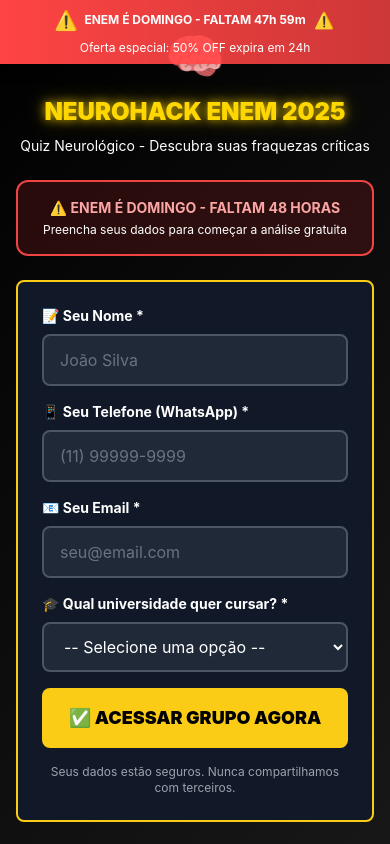
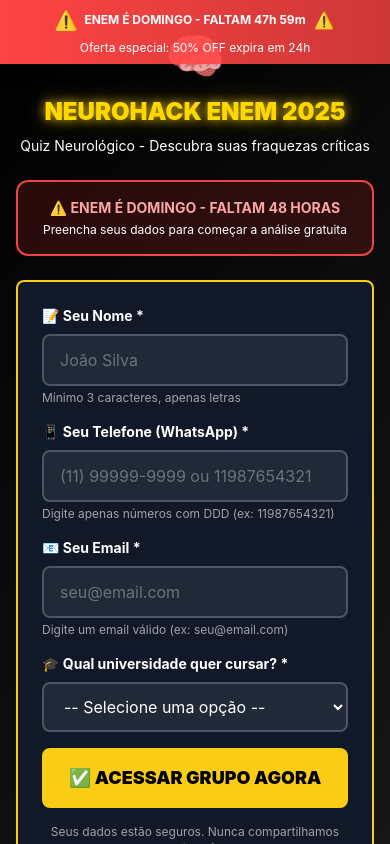
Before and after one commit to suellensilva26/teste-enem, a React (Vite) app: page / in a window 390 px wide. Both pictures are taken after a click on the button "🎯 COMEÇAR TESTE AGORA - 2 MINUTOS". Shown: the top 844 px of the page. Built offline with nearby package versions, Linux system fonts and the light colour scheme; no server answers.

Commit message:
Add: Strong validation for name, phone and email to block random data

```diff
--- a/src/components/LeadForm.tsx
+++ b/src/components/LeadForm.tsx
@@ -15,6 +15,20 @@ export default function LeadForm({ onSuccess }: LeadFormProps) {
   const [loading, setLoading] = useState(false)
   const [message, setMessage] = useState('')
   const [error, setError] = useState('')
+
+  // Função para validar email
+  const validateEmail = (email: string): boolean => {
+    const emailRegex = /^[^\s@]+@[^\s@]+\.[^\s@]+$/
+    return emailRegex.test(email) && email.length >= 5 && email.includes('.')
+  }
+
+  // Função para validar telefone brasileiro
+  const validatePhone = (phone: string): boolean => {
+    // Remove tudo que não é número
+    const numbersOnly = phone.replace(/\D/g, '')
+    // Telefone brasileiro deve ter 10 ou 11 dígitos (com DDD)
+    return numbersOnly.length >= 10 && numbersOnly.length <= 11
+  }
 
   const handleChange = (e: React.ChangeEvent<HTMLInputElement | HTMLSelectElement>) => {
     const { name, value } = e.target
@@ -34,6 +48,29 @@ export default function LeadForm({ onSuccess }: LeadFormProps) {
     setError('')
 
     try {
+      // VALIDAÇÕES ANTES DE ENVIAR
+
+      // Validar nome (mínimo 3 caracteres, apenas letras e espaços)
+      const nameRegex = /^[a-zA-ZÀ-ÿ\s]{3,}$/
+      if (!nameRegex.test(formData.name.trim())) {
+        throw new Error('Nome inválido! Use apenas letras e mínimo de 3 caracteres.')
+      }
+
+      // Validar telefone
+      if (!validatePhone(formData.phone)) {
+        throw new Error('Telefone inválido! Digite um número válido com DDD (ex: 11987654321 ou (11) 98765-4321)')
+      }
+
+      // Validar email
+      if (!validateEmail(formData.email)) {
+        throw new Error('Email inválido! Digite um email válido (ex: seu@email.com)')
+      }
+
+      // Validar universidade (não pode ser vazio)
+      if (!formData.university || formData.university.trim() === '') {
+        throw new Error('Selecione uma universidade!')
+      }
+
       console.log('📤 Enviando para Supabase:', formData)
 
       // Verificar se Supabase está configurado
@@ -161,8 +198,13 @@ export default function LeadForm({ onSuccess }: LeadFormProps) {
                   onChange={handleChange}
                   required
                   placeholder="João Silva"
+                  minLength={3}
+                  pattern="[a-zA-ZÀ-ÿ\s]{3,}"
                   className="w-full px-4 py-3 rounded-lg bg-gray-800 border-2 border-gray-600 text-white placeholder-gray-500 focus:border-yellow-400 focus:outline-none"
                 />
+                <p className="text-xs text-gray-400 mt-1">
+                  Mínimo 3 caracteres, apenas letras
+                </p>
       </div>
 
       <div>
@@ -170,14 +212,20 @@ export default function LeadForm({ onSuccess }: LeadFormProps) {
           📱 Seu Telefone (WhatsApp) *
         </label>
                 <input
-          type="text"
+                  type="tel"
                   name="phone"
                   value={formData.phone}
                   onChange={handleChange}
                   required
-          placeholder="(11) 99999-9999"
+                  placeholder="(11) 99999-9999 ou 11987654321"
+                  pattern="[0-9\s\(\)\-]+"
+                  minLength={10}
+                  maxLength={15}
                   className="w-full px-4 py-3 rounded-lg bg-gray-800 border-2 border-gray-600 text-white placeholder-gray-500 focus:border-yellow-400 focus:outline-none"
                 />
+                <p className="text-xs text-gray-400 mt-1">
+                  Digite apenas números com DDD (ex: 11987654321)
+                </p>
       </div>
 
       <div>
@@ -191,8 +239,12 @@ export default function LeadForm({ onSuccess }: LeadFormProps) {
                   onChange={handleChange}
                   required
                   placeholder="seu@email.com"
+                  pattern="[a-z0-9._%+\-]+@[a-z0-9.\-]+\.[a-z]{2,}$"
                   className="w-full px-4 py-3 rounded-lg bg-gray-800 border-2 border-gray-600 text-white placeholder-gray-500 focus:border-yellow-400 focus:outline-none"
                 />
+                <p className="text-xs text-gray-400 mt-1">
+                  Digite um email válido (ex: seu@email.com)
+                </p>
       </div>
 
       <div>
```
Also changed, not shown: 1 other file (tests, documents, lock files or other folders). Lines whose indentation alone changed are shown as unchanged.
